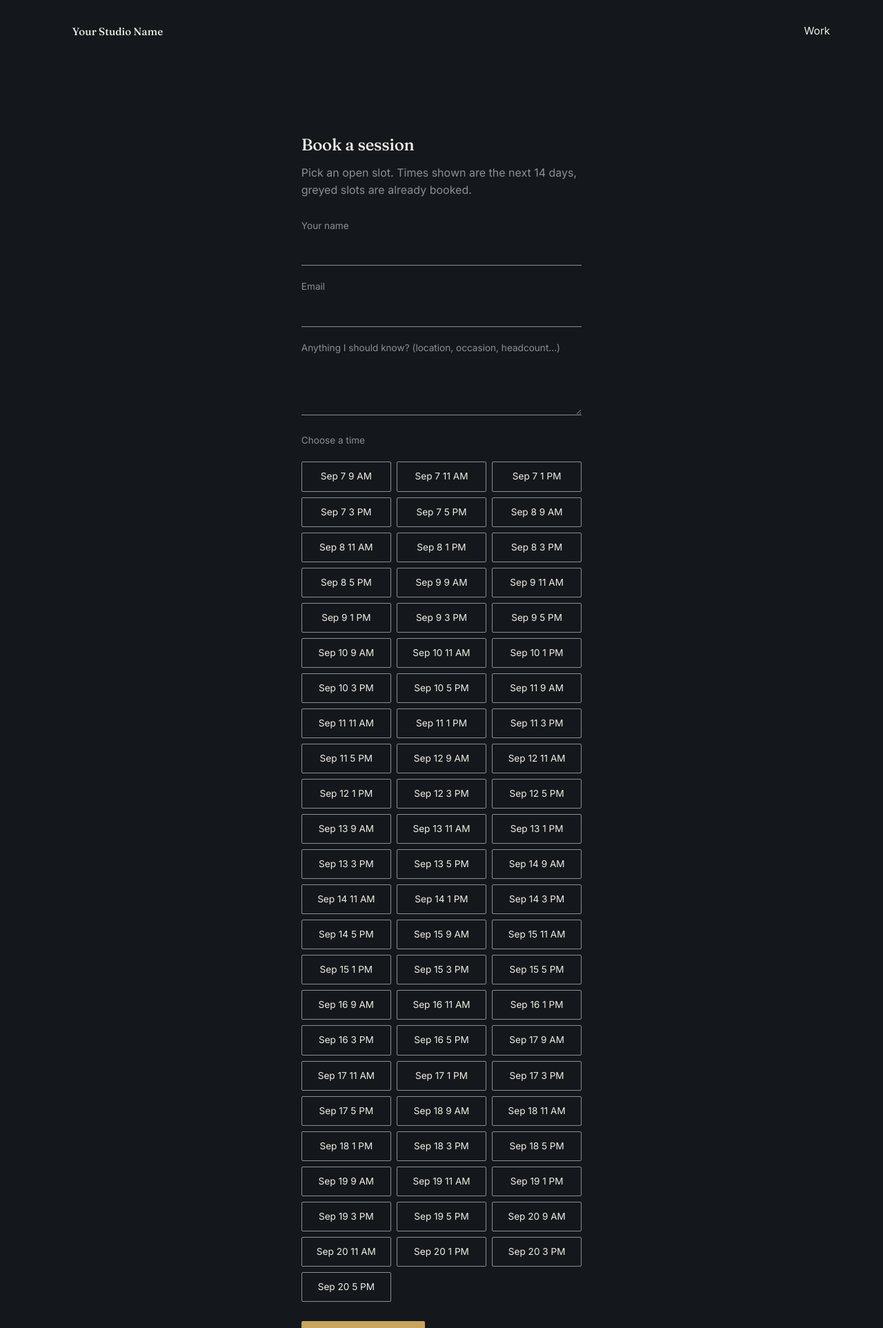
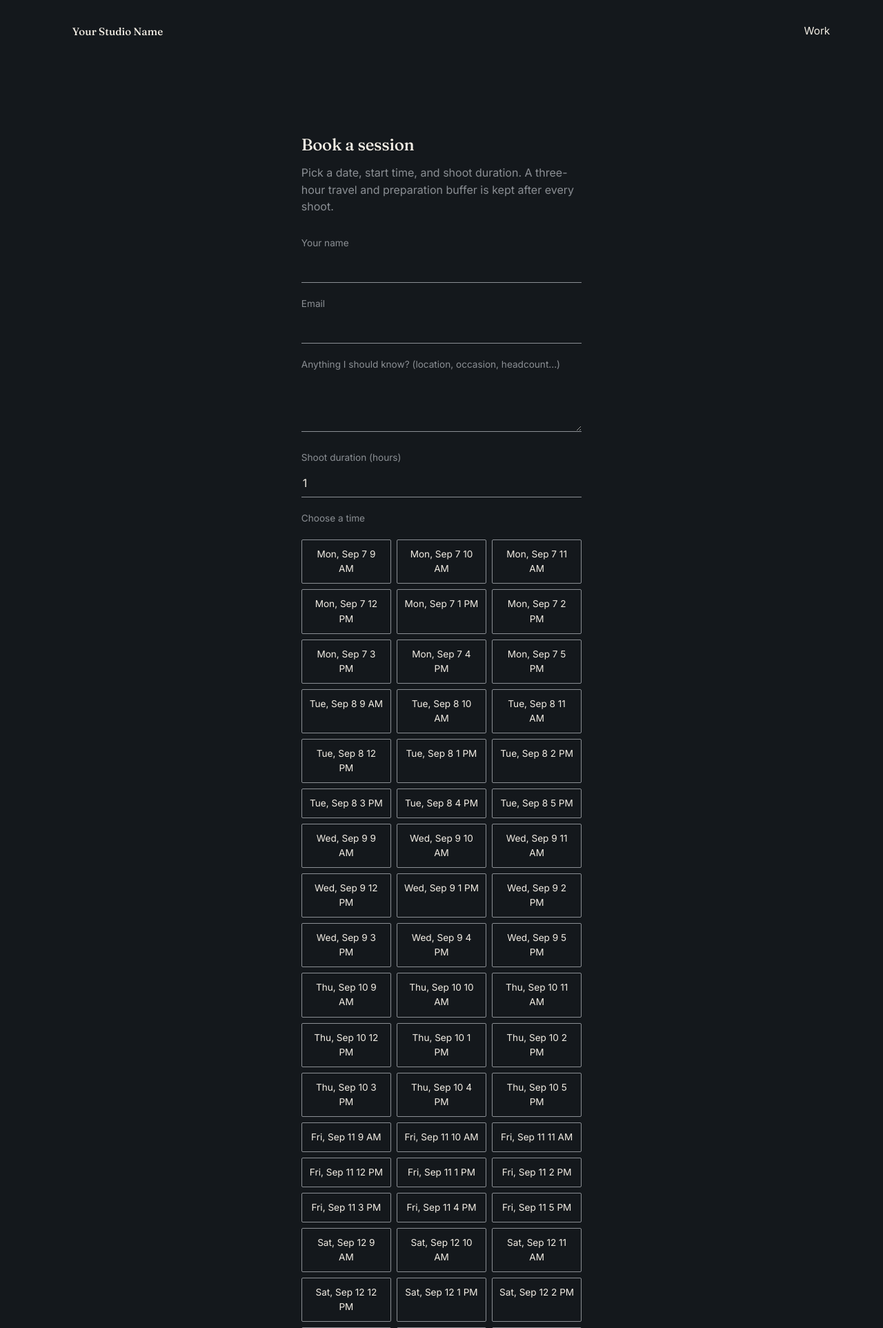
Before and after one commit to Krisheverglades/photostudio, a FastAPI app: page /book in a window 1280 px wide. Shown: the top 1925 px of the page at 69% size. Run offline with FastAPI, Linux system fonts and the light colour scheme.

Commit message:
Improve booking and Docker deployment
Add duration-aware booking with timezone-safe slot validation and travel buffers. Preserve high-quality photo delivery, support manual shoot deletion, randomize portfolio display, and provide Docker deployment configuration.

Co-authored-by: Copilot <223556219+Copilot@users.noreply.github.com>

```diff
--- a/app/calendar_utils.py
+++ b/app/calendar_utils.py
@@ -25,7 +25,7 @@ from googleapiclient.discovery import build
 load_dotenv()
 
 SCOPES = ["https://www.googleapis.com/auth/calendar"]
-TOKEN_PATH = os.path.join(os.path.dirname(__file__), "token.json")
+TOKEN_PATH = os.getenv("GOOGLE_TOKEN_PATH", os.path.join(os.path.dirname(__file__), "token.json"))
 CALENDAR_ID = os.getenv("GOOGLE_CALENDAR_ID", "primary")
 
 
--- a/app/main.py
+++ b/app/main.py
@@ -1,6 +1,7 @@
 import os
+import random
 import shutil
-from datetime import datetime, timedelta
+from datetime import datetime, timedelta, timezone
 
 from dotenv import load_dotenv
 from fastapi import Cookie, FastAPI, Form, HTTPException, Request, UploadFile
@@ -51,7 +52,12 @@ def portfolio(request: Request):
         # `portfolio/` subfolder you curate manually — see README.
         portfolio_dir = os.path.join(PROCESSED_ROOT, "_portfolio")
         os.makedirs(portfolio_dir, exist_ok=True)
-        images = sorted(os.listdir(portfolio_dir))
+        images = [
+            name
+            for name in os.listdir(portfolio_dir)
+            if os.path.isfile(os.path.join(portfolio_dir, name))
+        ]
+        images = random.sample(images, min(10, len(images)))
     return templates.TemplateResponse(
         "portfolio.html",
         {
@@ -78,6 +84,7 @@ def book_appointment(
     email: str = Form(...),
     notes: str = Form(""),
     start_time: str = Form(...),  # ISO string from the calendar widget
+    duration_hours: float = Form(...),
 ):
     try:
         start = datetime.fromisoformat(start_time)
@@ -86,18 +93,28 @@ def book_appointment(
 
     if start.tzinfo is None:
         raise HTTPException(status_code=400, detail="Choose a valid appointment time.")
+    if not 0.5 <= duration_hours <= 9:
+        raise HTTPException(status_code=400, detail="Shoot duration must be between 0.5 and 9 hours.")
 
     now = datetime.now(start.tzinfo) if start.tzinfo else datetime.now()
     if not now < start <= now + timedelta(days=14):
         raise HTTPException(status_code=400, detail="Choose a time within the next 14 days.")
-    if start.minute or start.second or start.microsecond or start.hour not in {9, 11, 13, 15, 17}:
+    if start.minute or start.second or start.microsecond or start.hour not in set(range(9, 18)):
         raise HTTPException(status_code=400, detail="Choose one of the available appointment slots.")
 
-    end = start + timedelta(hours=1)
+    end = start + timedelta(hours=duration_hours)
+    if end.hour > 18 or (end.hour == 18 and (end.minute or end.second or end.microsecond)):
+        raise HTTPException(status_code=400, detail="This duration does not fit within the 09:00–18:00 studio hours.")
+    buffer_start = start - timedelta(hours=3)
+    buffer_end = end + timedelta(hours=3)
+    db_start = start.astimezone(timezone.utc).replace(tzinfo=None)
+    db_end = end.astimezone(timezone.utc).replace(tzinfo=None)
+    db_buffer_start = db_start - timedelta(hours=3)
+    db_buffer_end = db_end + timedelta(hours=3)
     busy = calendar_utils.get_busy_slots(days_ahead=14)
     if any(
-        start < datetime.fromisoformat(slot["end"].replace("Z", "+00:00"))
-        and end > datetime.fromisoformat(slot["start"].replace("Z", "+00:00"))
+        buffer_start < datetime.fromisoformat(slot["end"].replace("Z", "+00:00"))
+        and buffer_end > datetime.fromisoformat(slot["start"].replace("Z", "+00:00"))
         for slot in busy
     ):
         raise HTTPException(status_code=409, detail="That appointment slot is no longer available.")
@@ -105,8 +122,8 @@ def book_appointment(
     with get_session() as session:
         existing = session.exec(
             select(Appointment).where(
-                Appointment.start_time < end,
-                Appointment.end_time > start,
+                Appointment.start_time < db_buffer_end,
+                Appointment.end_time > db_buffer_start,
             )
         ).first()
     if existing:
@@ -124,8 +141,8 @@ def book_appointment(
             client_name=name,
             client_email=email,
             notes=notes,
-            start_time=start,
-            end_time=end,
+            start_time=db_start,
+            end_time=db_end,
             google_event_id=event_id,
         )
         session.add(appt)
@@ -190,6 +207,9 @@ async def create_shoot(
 ):
     if pw != ADMIN_PASSWORD:
         raise HTTPException(status_code=403, detail="Bad admin password")
+    if best_count < 1:
+        raise HTTPException(status_code=400, detail="Select at least one photo.")
+    best_count = min(best_count, 100)
 
     with get_session() as session:
         client = session.exec(select(Client).where(Client.email == client_email)).first()
@@ -279,3 +299,30 @@ def add_to_portfolio(pw: str = Form(...), shoot_id: int = Form(...), filenames:
         if os.path.exists(src):
             shutil.copy(src, os.path.join(portfolio_dir, f"{shoot_id}_{name}"))
     return RedirectResponse(url=f"/admin?pw={pw}", status_code=303)
+
+
+@app.post("/admin/delete_shoot")
+def delete_shoot(pw: str = Form(...), shoot_id: int = Form(...)):
+    if pw != ADMIN_PASSWORD:
+        raise HTTPException(status_code=403, detail="Bad admin password")
+
+    with get_session() as session:
+        shoot = session.get(Shoot, shoot_id)
+        if not shoot:
+            raise HTTPException(status_code=404, detail="Shoot not found")
+
+        shoot_folder = os.path.abspath(shoot.folder_path)
+        processed_root = os.path.abspath(PROCESSED_ROOT)
+        if os.path.commonpath([shoot_folder, processed_root]) != processed_root:
+            raise HTTPException(status_code=400, detail="Invalid shoot storage path")
+
+        input_folder = os.path.join(UPLOAD_ROOT, os.path.basename(shoot_folder))
+        if os.path.isdir(input_folder):
+            shutil.rmtree(input_folder)
+        if os.path.isdir(shoot_folder):
+            shutil.rmtree(shoot_folder)
+
+        session.delete(shoot)
+        session.commit()
+
+    return RedirectResponse(url=f"/admin?pw={pw}", status_code=303)
--- a/app/static/style.css
+++ b/app/static/style.css
@@ -112,6 +112,8 @@ a:hover { text-decoration: underline; }
   border-radius: 2px;
 }
 .btn:hover { background: #d9b876; text-decoration: none; }
+.btn-danger { background: #9d4b4b; color: var(--ivory); }
+.btn-danger:hover { background: #b85b5b; }
 
 .slots {
   display: grid;
--- a/app/templates/book.html
+++ b/app/templates/book.html
@@ -15,7 +15,8 @@
   <div class="panel">
     <h2>Book a session</h2>
     <p style="color: var(--smoke); margin: 10px 0 30px;">
-      Pick an open slot. Times shown are the next 14 days, greyed slots are already booked.
+      Pick a date, start time, and shoot duration. A three-hour travel and preparation
+      buffer is kept after every shoot.
     </p>
 
     {% if request.query_params.get('confirmed') %}
@@ -34,6 +35,10 @@
       <div class="field">
         <label>Anything I should know? (location, occasion, headcount...)</label>
         <textarea name="notes" rows="3"></textarea>
+      </div>
+      <div class="field">
+        <label>Shoot duration (hours)</label>
+        <input type="number" name="duration_hours" id="duration_hours" min="0.5" max="9" step="0.5" value="1" required>
       </div>
 
       <div class="field">
@@ -61,35 +66,61 @@
     const container = document.getElementById('slotContainer');
     const hiddenInput = document.getElementById('start_time');
     const now = new Date();
-    const hours = [9, 11, 13, 15, 17]; // studio's bookable hours — adjust to taste
+    const hours = Array.from({ length: 9 }, (_, index) => index + 9);
+    const durationInput = document.getElementById('duration_hours');
 
-    for (let d = 1; d <= 14; d++) {
+    function toLocalIsoString(date) {
+      const pad = value => String(value).padStart(2, '0');
+      const offset = -date.getTimezoneOffset();
+      const sign = offset >= 0 ? '+' : '-';
+      const absoluteOffset = Math.abs(offset);
+      return date.getFullYear() + '-' + pad(date.getMonth() + 1) + '-' + pad(date.getDate())
+        + 'T' + pad(date.getHours()) + ':' + pad(date.getMinutes()) + ':00'
+        + sign + pad(Math.floor(absoluteOffset / 60)) + ':' + pad(absoluteOffset % 60);
+    }
+
+    function slotOverlapsBusy(slotStart, slotEnd) {
+      const bufferStart = new Date(slotStart);
+      bufferStart.setHours(bufferStart.getHours() - 3);
+      const bufferEnd = new Date(slotEnd);
+      bufferEnd.setHours(bufferEnd.getHours() + 3);
+      return overlapsBusy(bufferStart, bufferEnd);
+    }
+
+    function renderSlots() {
+      container.replaceChildren();
+      const duration = Number(durationInput.value) || 1;
+      for (let d = 1; d <= 14; d++) {
       const day = new Date(now);
       day.setDate(day.getDate() + d);
       hours.forEach(h => {
         const slotStart = new Date(day);
         slotStart.setHours(h, 0, 0, 0);
         const slotEnd = new Date(slotStart);
-        slotEnd.setHours(h + 1);
+        slotEnd.setTime(slotStart.getTime() + duration * 60 * 60 * 1000);
 
         const btn = document.createElement('div');
         btn.className = 'slot';
-        const label = slotStart.toLocaleDateString(undefined, { month: 'short', day: 'numeric' })
+        const label = slotStart.toLocaleDateString(undefined, { weekday: 'short', month: 'short', day: 'numeric' })
           + ' ' + slotStart.toLocaleTimeString(undefined, { hour: 'numeric' });
         btn.textContent = label;
 
-        if (overlapsBusy(slotStart, slotEnd)) {
+        if (slotEnd.getHours() > 18 || slotOverlapsBusy(slotStart, slotEnd)) {
           btn.classList.add('busy');
         } else {
           btn.addEventListener('click', () => {
             document.querySelectorAll('.slot.selected').forEach(el => el.classList.remove('selected'));
             btn.classList.add('selected');
-            hiddenInput.value = slotStart.toISOString();
+            hiddenInput.value = toLocalIsoString(slotStart);
           });
         }
         container.appendChild(btn);
       });
     }
+    }
+
+    durationInput.addEventListener('input', renderSlots);
+    renderSlots();
   </script>
 </body>
 </html>
```
Also changed, not shown: app/pipeline.py (+7 -2 lines), app/templates/admin_upload.html (+10 -2 lines), docker-compose.yml (added, +16 -0 lines), README.md, 2 other files.
